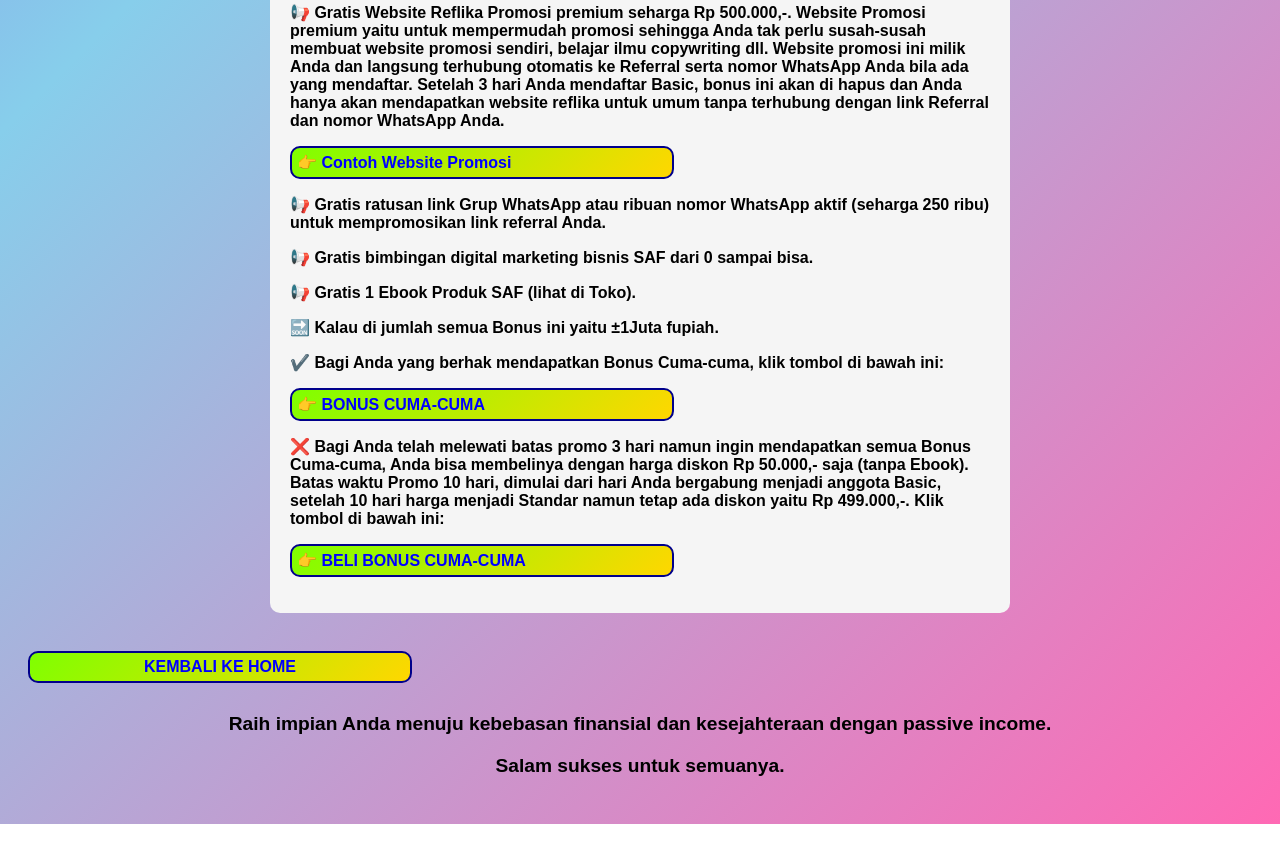
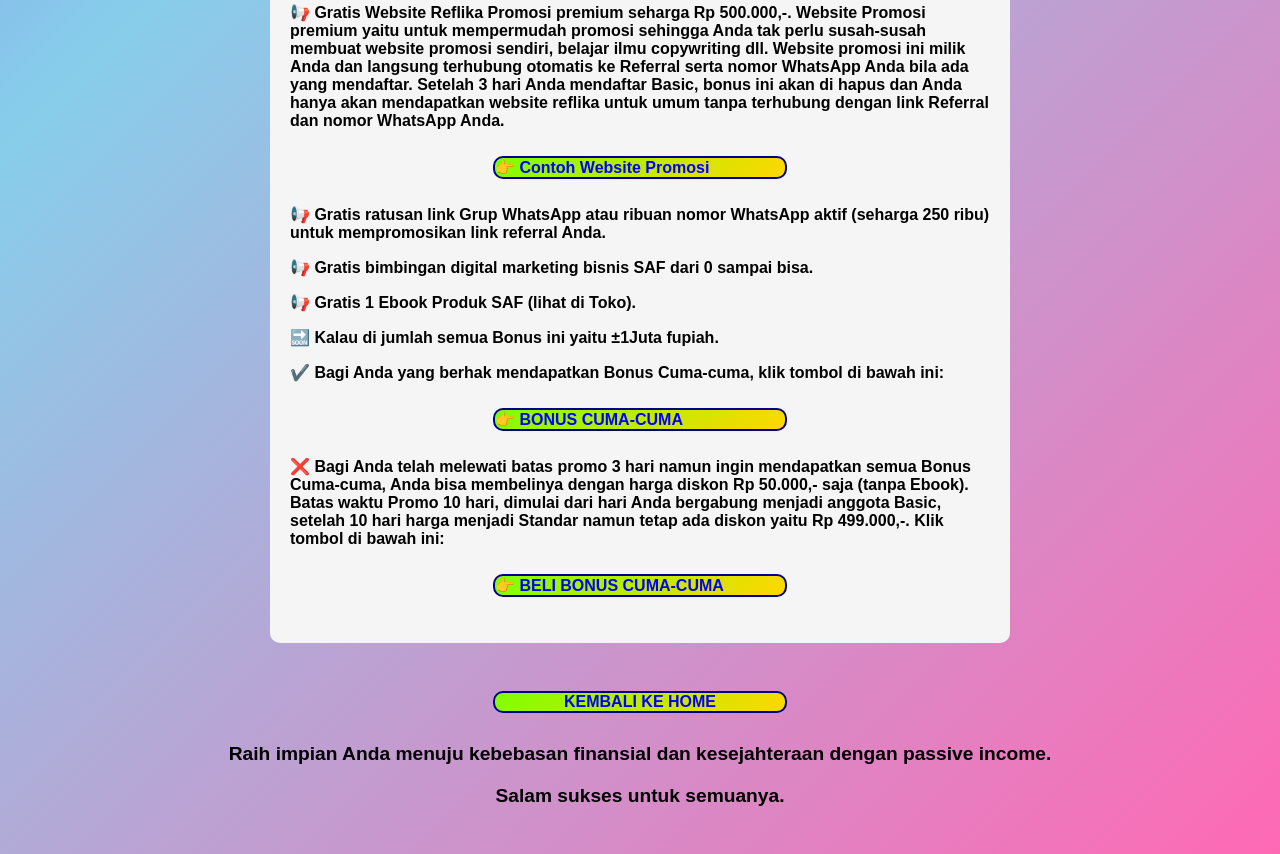
Before and after one commit to SAFF35/Mb3, a plain HTML site: page index.html in a window 1280 px wide. Shown: the part 1838-2692 px from the top of the page. Before the commit the page ends 2662 px from the top, so only its background shows below. Drawn offline with Linux system fonts and the light colour scheme.

Commit message:
Update index.html

```diff
--- a/index.html
+++ b/index.html
@@ -42,10 +42,10 @@
       border: 2px solid #00008B;
       color: blue;
       text-decoration: none;
+      margin: 10px auto;
       border-radius: 10px;
       font-size: 1rem;
-      width: 370px;
-      padding: 5px;
+      width: 290px;
     }
     .button:hover {
       background-color: #6a11cb;
```
